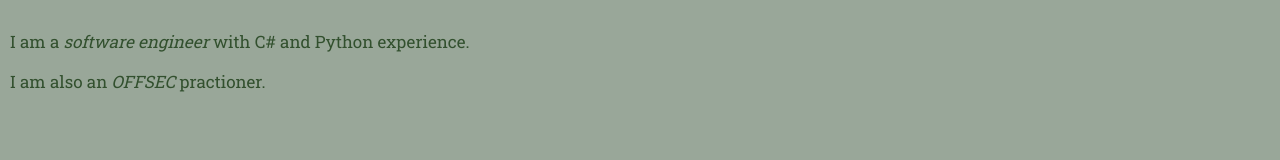
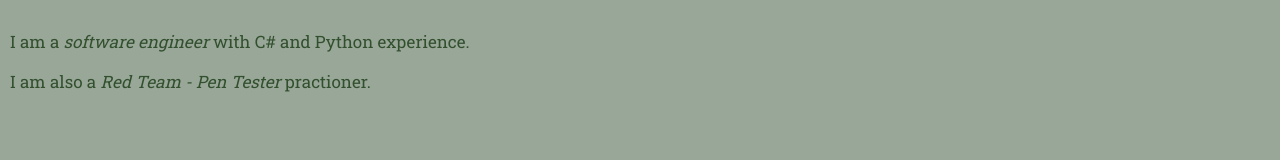
Before and after one commit to stran9er/cv, a plain HTML site: page index.html in a window 1280 px wide. Shown: the part 241-401 px from the top of the page. Drawn offline with Linux system fonts and the light colour scheme.

Commit message:
Update index.html

```diff
--- a/index.html
+++ b/index.html
@@ -34,7 +34,7 @@
 
     <br>
     <p>I am a <em>software engineer</em> with C# and Python experience.</p>
-    <p>I am also an <em>OFFSEC</em> practioner. </p>
+    <p>I am also a <em>Red Team - Pen Tester</em> practioner. </p>
   </div>
 
   <!-- Footer Content -->
```
